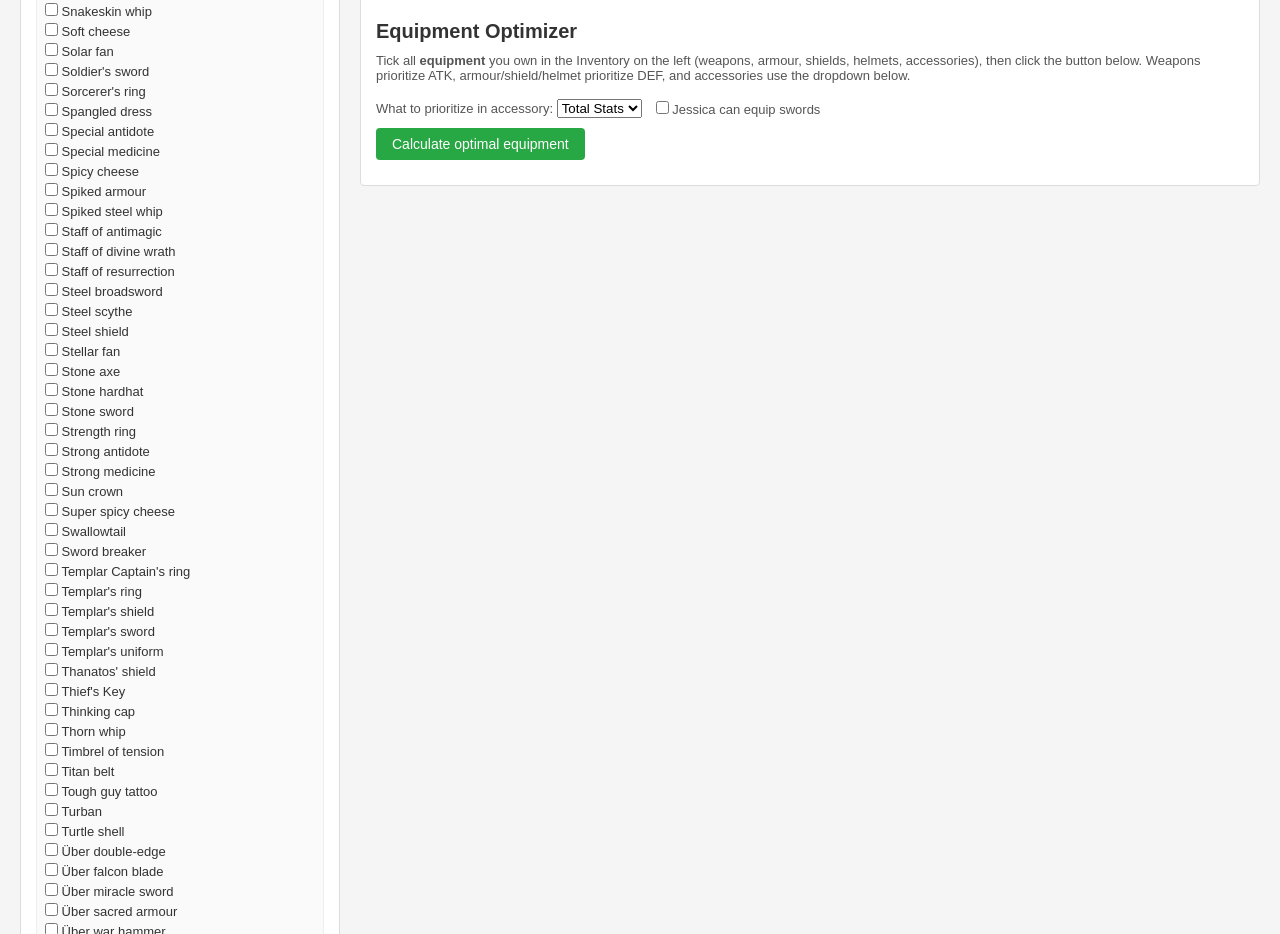
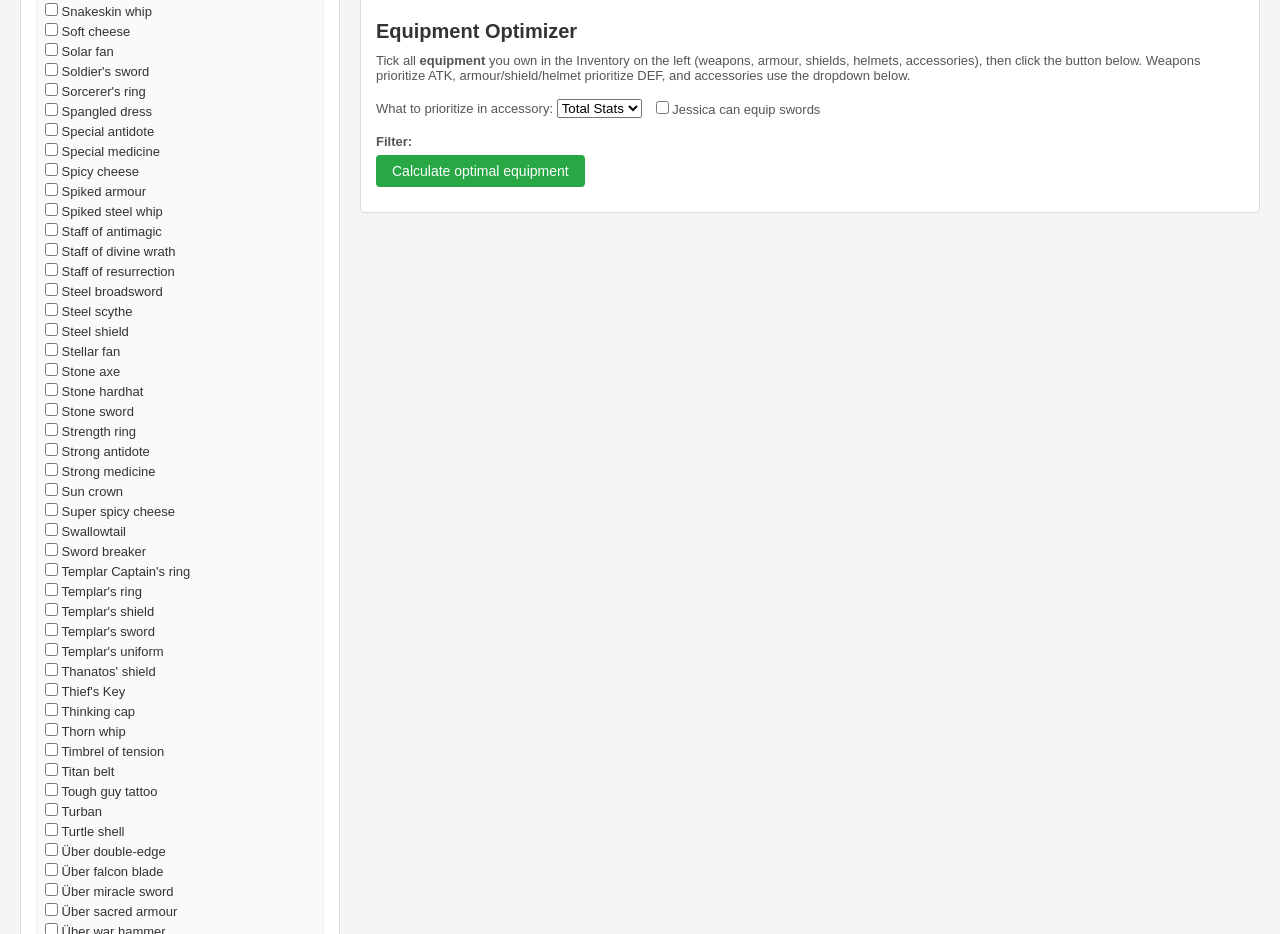
Before and after one commit to EerieGoesD/dragon-quest-viii-recipe-helper, a plain HTML site: page index.html in a window 1280 px wide. Shown: the part 6677-7611 px from the top of the page. Drawn offline with Linux system fonts and the light colour scheme.

Commit message:
Add weapon category filters to index.html
Added weapon category filters section to the HTML.

```diff
--- a/index.html
+++ b/index.html
@@ -229,6 +229,12 @@
           </label>
         </div>
 
+        <!-- Weapon category filters -->
+        <div id="optimizer-weapon-filters" class="optimizer-weapon-filters">
+          <div class="small-text" style="font-weight:bold; margin: 6px 0;">Filter:</div>
+          <!-- Filled by JS -->
+        </div>
+
         <div>
           <button id="optimizer-run-btn" class="btn btn-export">Calculate optimal equipment</button>
         </div>
```
